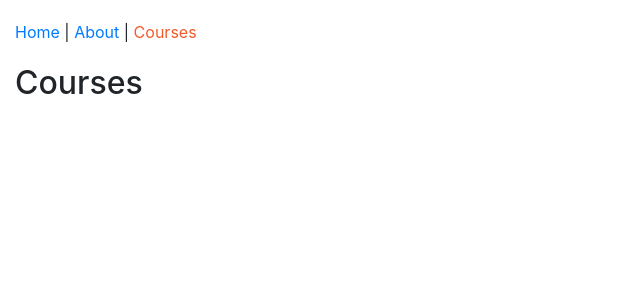
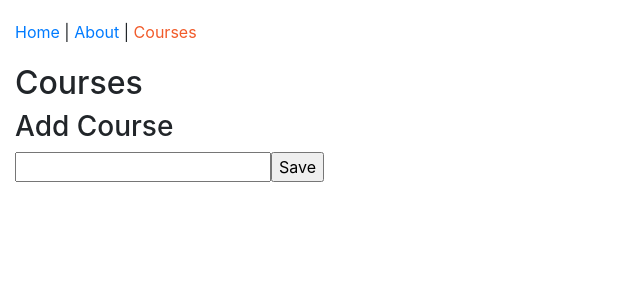
Before and after one commit to bal3000/React-Redux, a React (Create React App) app: page /courses in a window 1280 px wide. Shown: the top 300 px of the page, without its empty margins (0-640 px from the left). Built offline with nearby package versions, Linux system fonts and the light colour scheme.

Commit message:
state set up for form

```diff
--- a/src/components/courses/CoursesPage.tsx
+++ b/src/components/courses/CoursesPage.tsx
@@ -1,7 +1,20 @@
-import React from "react";
+import React, { useState } from "react";
 
 function CoursesPage(): JSX.Element {
-  return <h2>Courses</h2>;
+  // TODO: Add <Course>
+  const [course, setCourse] = useState({ title: "" });
+
+  const handleChange = (event: React.ChangeEvent<HTMLInputElement>) =>
+    setCourse({ ...course, title: event.target.value });
+
+  return (
+    <form>
+      <h2>Courses</h2>
+      <h3>Add Course</h3>
+      <input type="text" onChange={handleChange} value={course.title} />
+      <input type="submit" value="Save" />
+    </form>
+  );
 }
 
 export default CoursesPage;
```
Also changed, not shown: src/models/course.interface.ts (added, +7 -0 lines).
